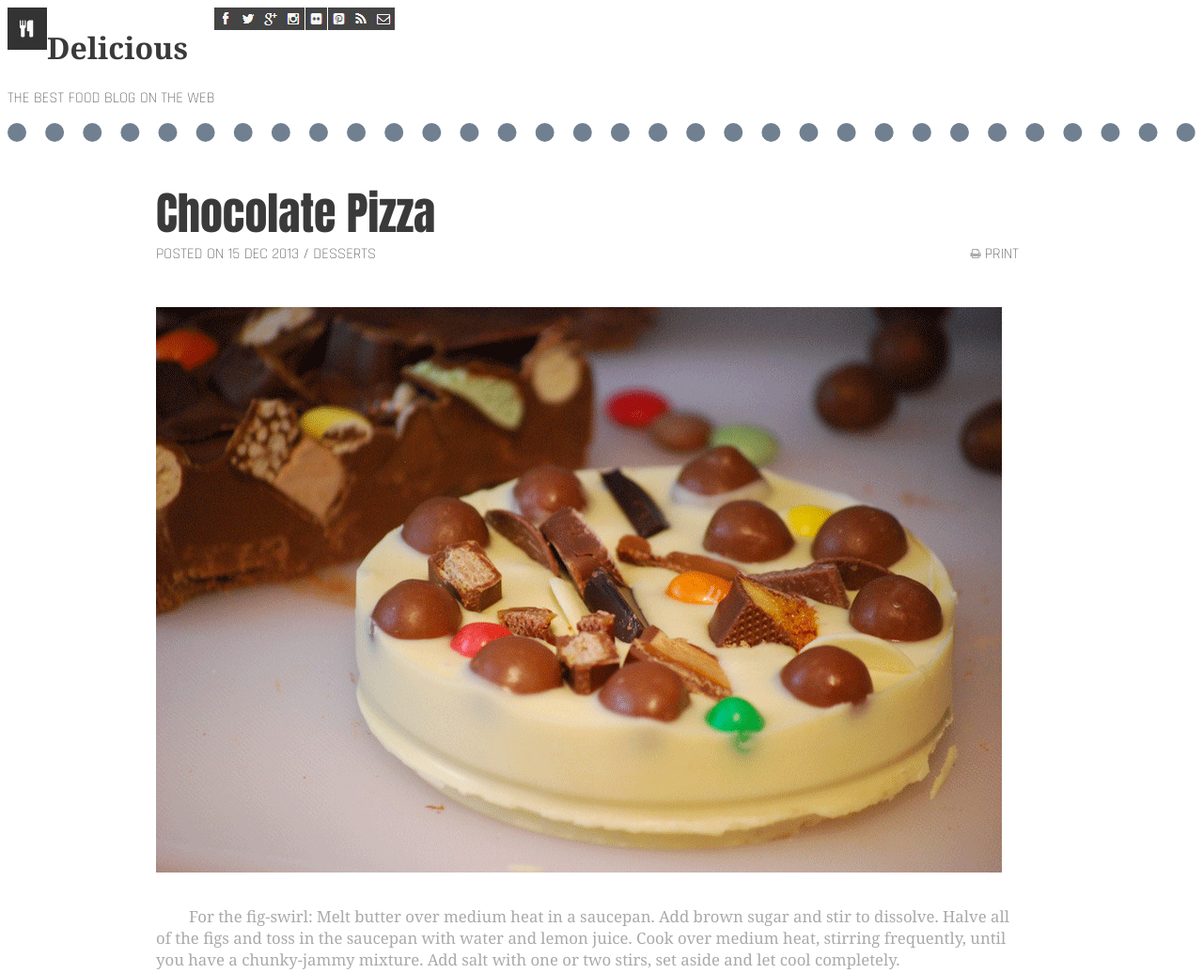
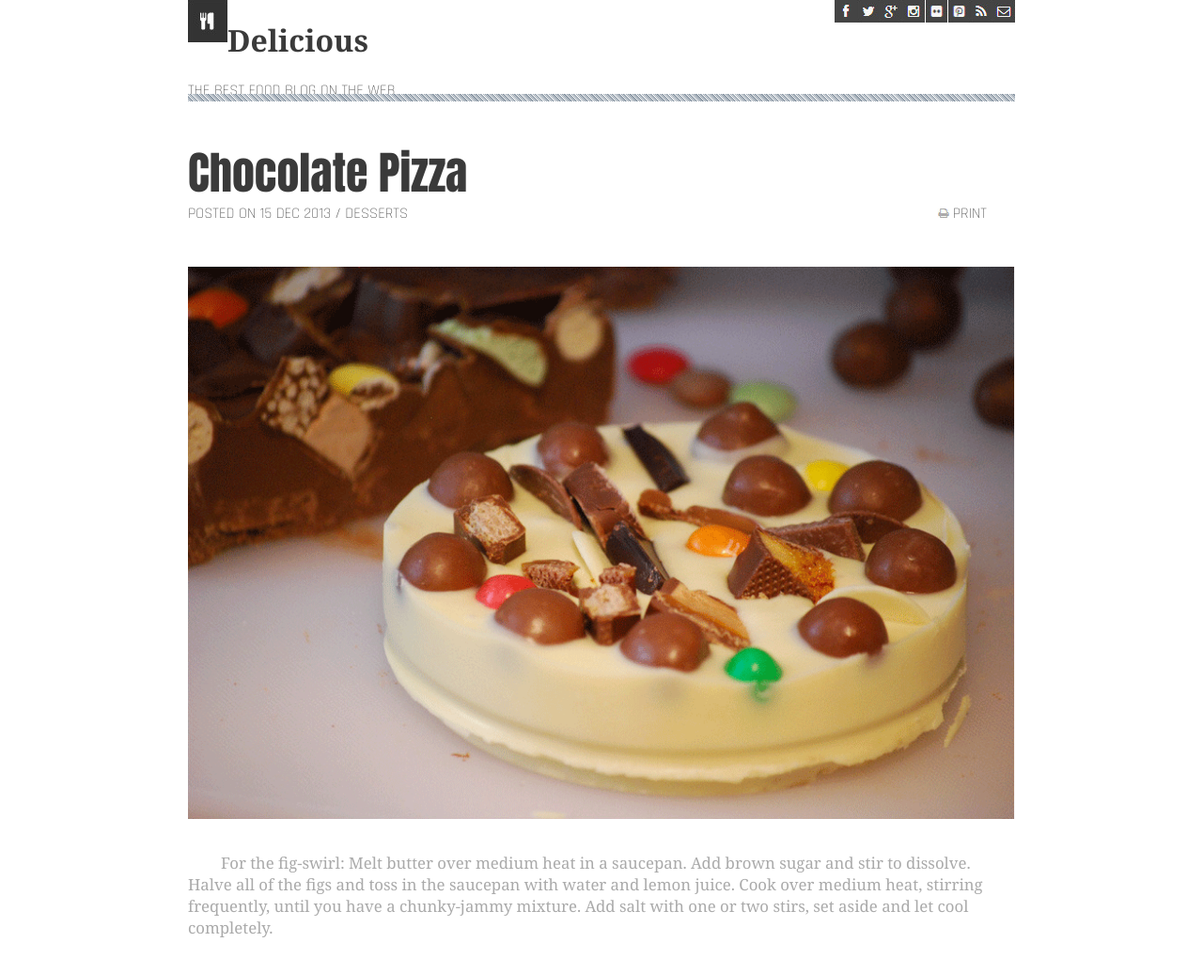
Before and after one commit to sevfitz/chocolate-pizza, a plain HTML site: page index.html in a window 1280 px wide. Shown: the top 1036 px of the page at 94% size. Drawn offline with Linux system fonts and the light colour scheme.

Commit message:
Styling for dividing bar, fix header alignment

```diff
--- a/index.html
+++ b/index.html
@@ -24,6 +24,7 @@
             </div>
         </header>
         <article>
+            <div class="line"></div>
             <div id="articlehead">
                 <h1 id="chocotitle">Chocolate Pizza</h1>
                 <p class="subtitle">POSTED ON 15 DEC 2013 / DESSERTS</p>
@@ -55,6 +56,7 @@
                 </ul>
             </div>
             <footer>
+                <div class="line"></div>
                 <h2>Vanessa Stevenson</h2>
                 <p>Food enthusiast, photography fan. Add a pinch of raw foodism and that's pretty much who I am.</p>
                 <button>SHARE RECIPE</button>
--- a/style.css
+++ b/style.css
@@ -2,12 +2,13 @@ body, html {
     font-family: Georgia, 'Times New Roman', Times, serif;
     color: #3a3a3a;
     font-size: 1rem;
+    margin: 0 100px;
 }
 
 article {
     position: relative;
     margin: 0 auto;
-    width: 75%;
+    width: 100%;
 }
 
 article ul {
@@ -26,10 +27,15 @@ article li {
 header {
     display: flex;
     flex-direction: row;
-    width: auto;
-    border-style: dotted;
-    border-width: 0 0 20px 0;
-    border-color: slategray;
+    width: 100%;
+    height: 100px;
+}
+
+.line {
+    width: 100%;
+    height: 8px;
+    background-color: grey;
+    background: repeating-linear-gradient(45deg, slategrey, white 0.5px);
 }
 
 #finalfooter {
@@ -43,8 +49,9 @@ header {
 
 #headerright {
     display: flex;
-    flex-direction: row;
-    justify-content: flex-end;
+    position: absolute;
+    right: 0;
+    margin: 0 200px 0 0;
 }
 
 .socialmedia {
@@ -61,6 +68,10 @@ header p, article p {
 
 article p {
     margin: 30px 30px 40px 0;
+}
+
+article>img {
+    width: 100%;
 }
 
 .directions {
@@ -104,4 +115,5 @@ article p {
     width: 95%;
     height: 300px;
     background-image: url("images/list-bg.png");
+    margin: 0 0 50px 0;
 }
```
